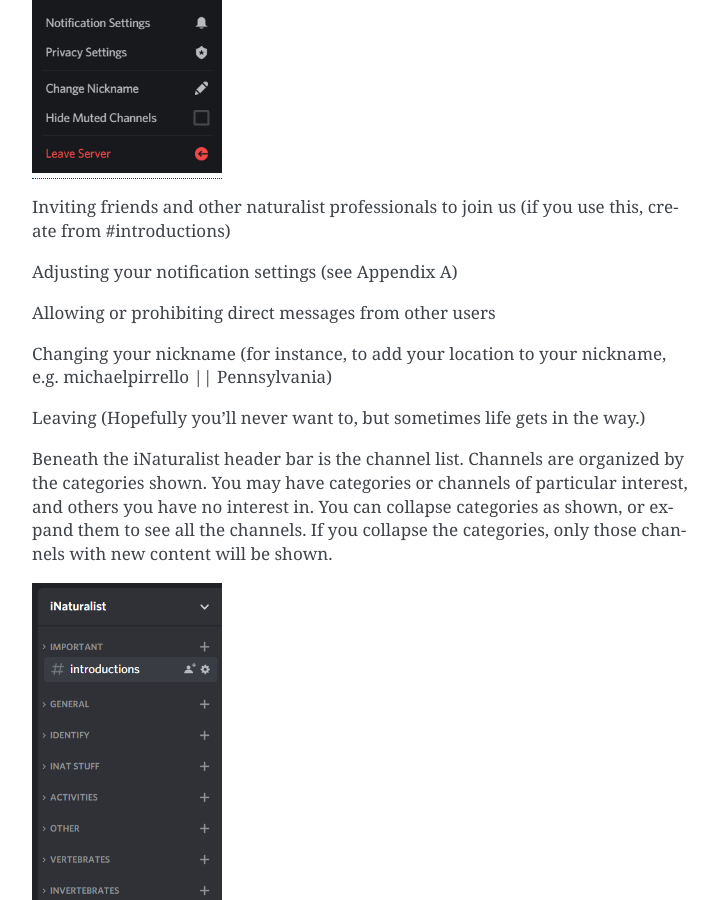
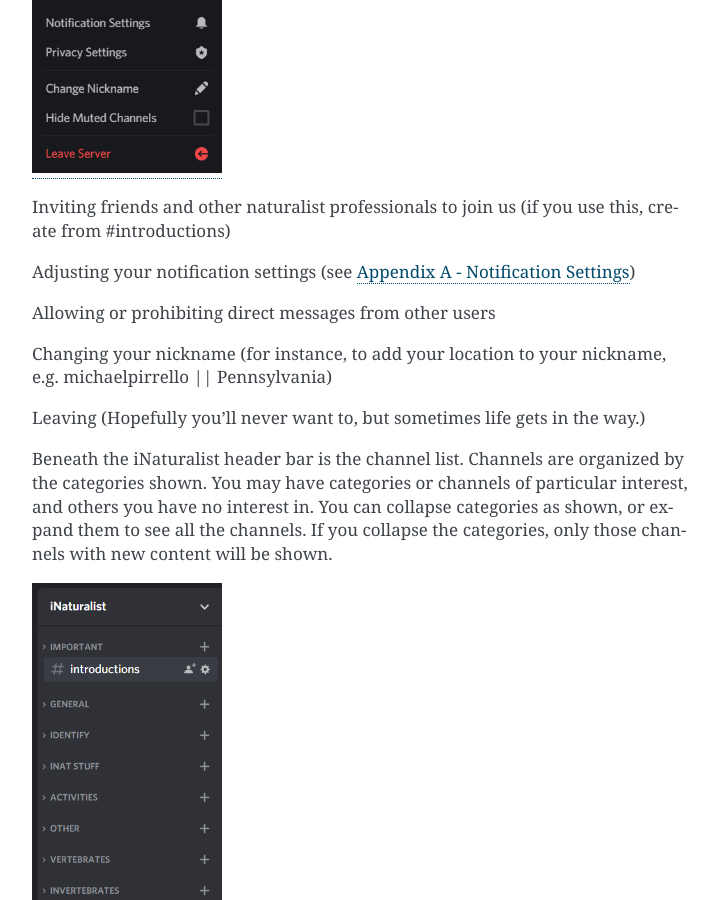
Before and after one commit to dronefly-garden/dronefly-doc, a Sphinx documentation site: the page built from docs/guide_for_participants.rst, in a window 1280 px wide and 900 px high, scrolled down 2846 px. Shown: the whole window, without its empty margins (388-1106 px from the left). Built offline with Sphinx 7.4.7, drawn with Linux system fonts in a browser that asks for light colours; some of the changed lines change nothing that is shown; some of the changed text lies outside the part shown.

Commit message:
Fix internal links.

```diff
--- a/docs/guide_for_participants.rst
+++ b/docs/guide_for_participants.rst
@@ -85,7 +85,7 @@
 Inviting friends and other naturalist professionals to join us (if you
 use this, create from #introductions)
 
-Adjusting your notification settings (see Appendix A)
+Adjusting your notification settings (see :ref:`Appendix A - Notification Settings`)
 
 Allowing or prohibiting direct messages from other users
 
@@ -296,8 +296,8 @@
 
 *users* - Search iNat users.
 
-Arrow keys allow paging through pages of results. See `Appendix
-C <#_4whij4v6yazk>`__ for icons.
+Arrow keys allow paging through pages of results. See
+:ref:`Appendix C - Search Result Icons` for icons.
 
 *,taxon* (*,t*) - Show taxon best matching the query. Query may
 contain:
```
